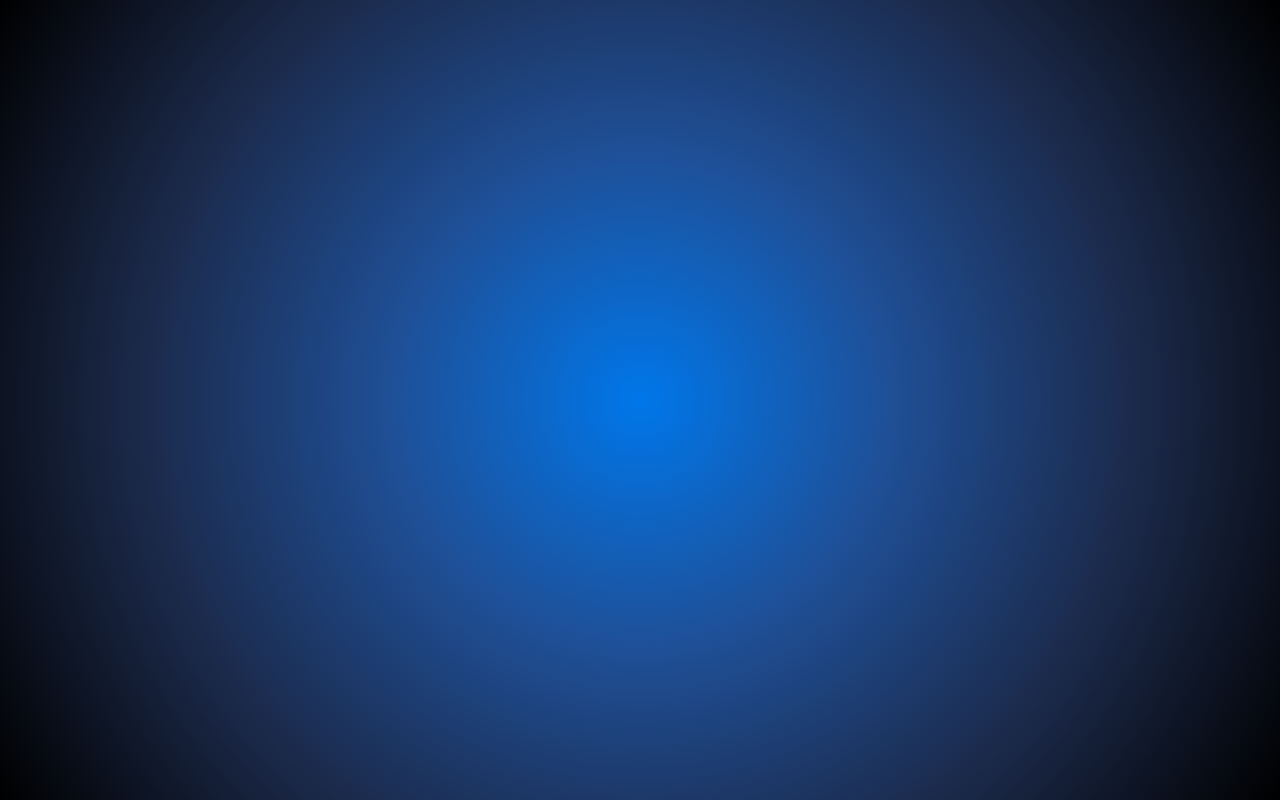
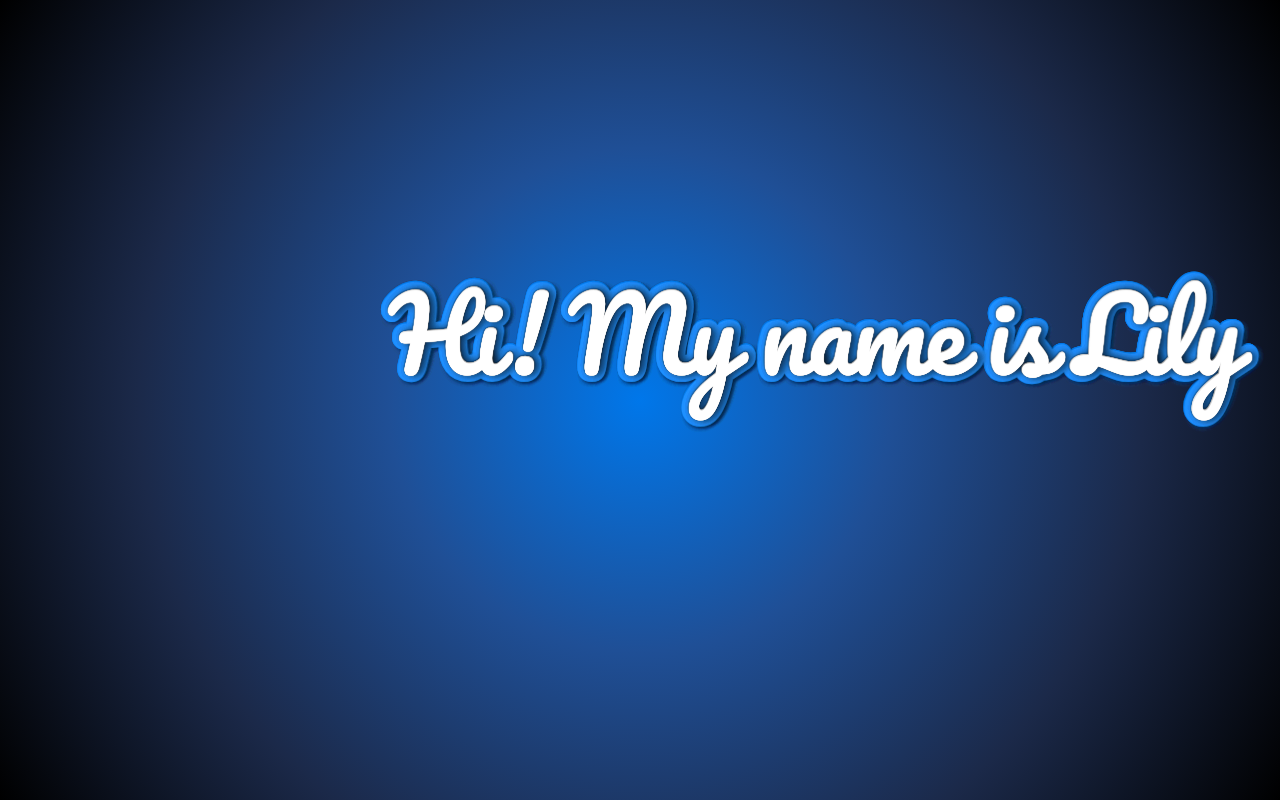
Before and after one commit to lilygruhl/lilygruhl.com, a plain HTML site: page index.html in a window 1280 px wide. Drawn offline with Linux system fonts and the light colour scheme.

Commit message:
Update index.html

```diff
--- a/index.html
+++ b/index.html
@@ -35,9 +35,8 @@ body {
 }
 
 .layer:after {
-  font: 150px/0.65 'Pacifico', 'Kaushan Script', Futura, 'Roboto', 'Trebuchet MS', Helvetica, sans-serif;
-  content: 'Hi!
-     My name is Lily';
+  font: 100px/0.65 'Pacifico', 'Kaushan Script', Futura, 'Roboto', 'Trebuchet MS', Helvetica, sans-serif;
+  content: 'Hi! My name is Lily';
   white-space: pre;
   text-align: center;
   height: 100%;
```
